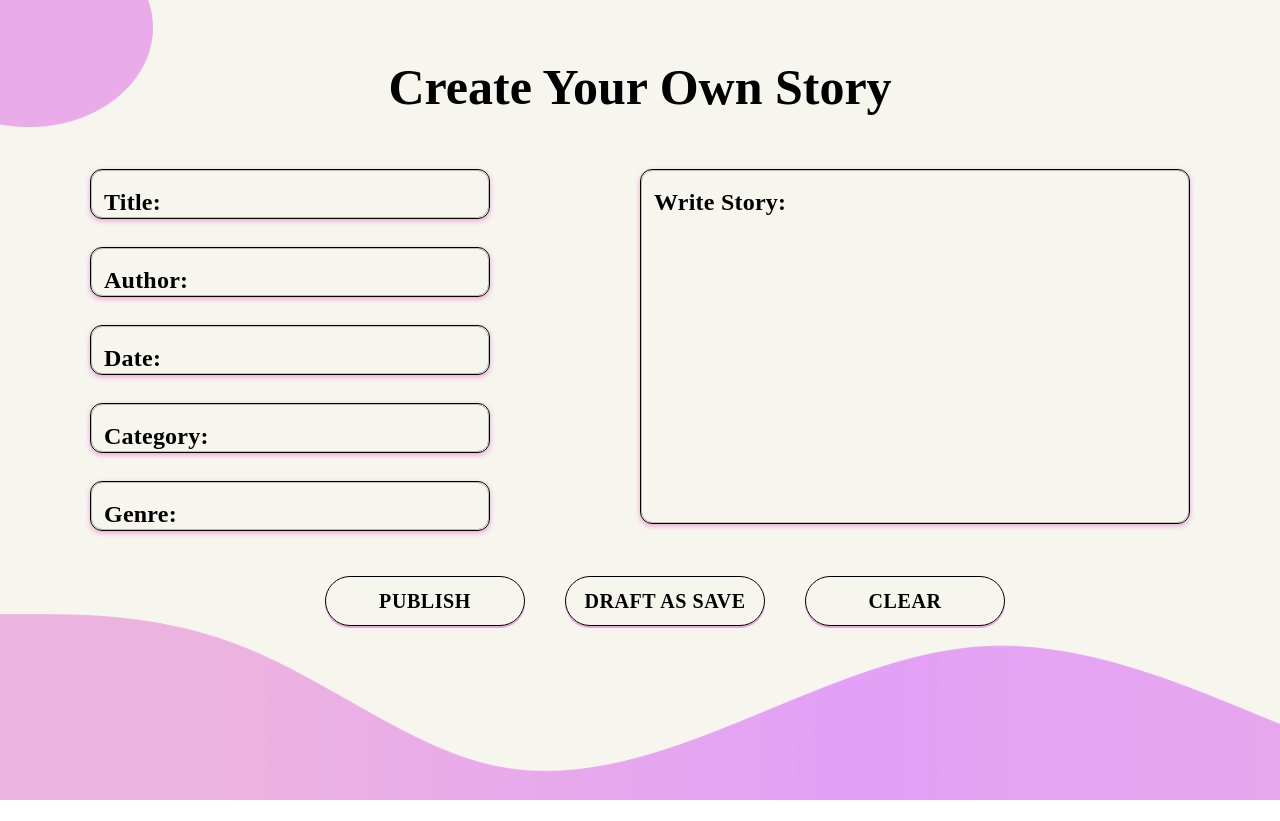
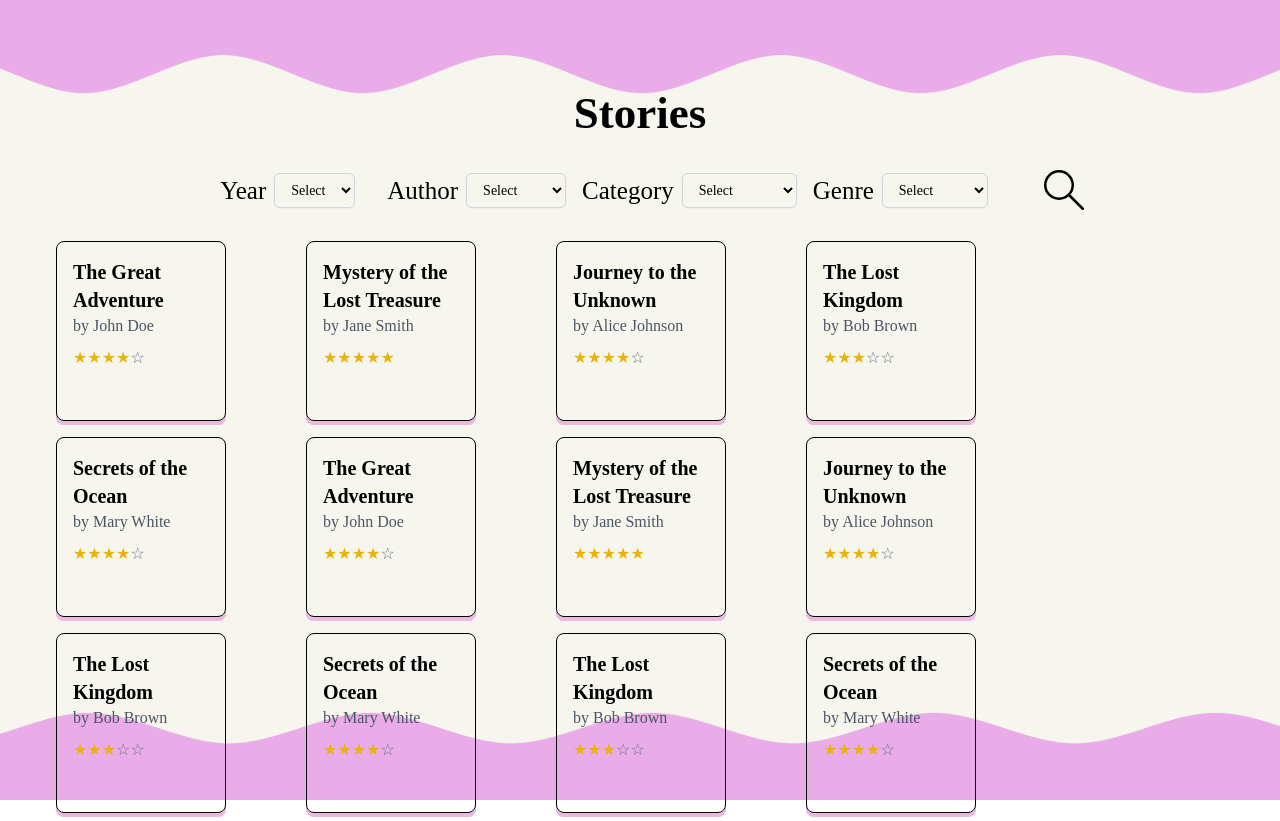
Before and after one commit to IsmatQasim/Mythica, a React (Create React App) app: page / in a window 1280 px wide. Before the commit the page ends 800 px from the top, so only its background shows below. Built offline with nearby package versions, Linux system fonts and the light colour scheme.

Commit message:
Creating Story Page

```diff
--- a/src/App.js
+++ b/src/App.js
@@ -1,20 +1,18 @@
 import React from "react";
-//import "./index.css";
+import "./index.css";
 // import CommunityAndPrivacy from "./Pages/Community&Privacy";
-//import Profile from "./Pages/Profile";
-import './Styles/CreateStoryForm.css';
-// import Stories from "./Pages/Stories";
-import StoryCreatePage from './Pages/CreateYourOwnStory';
+// import Profile from "./Pages/Profile";
+// import "./Styles/CreateStoryForm.css";
+import Stories from "./Pages/Stories";
+// import StoryCreatePage from "./Pages/CreateYourOwnStory";
 
 function App() {
   return (
     <div>
-    {/* <Stories /> */}
-      <StoryCreatePage />
-       {/* <CommunityAndPrivacy /> */}
-       {/*<Profile />*/ }
-
-
+      <Stories />
+      {/* <StoryCreatePage />
+      <CommunityAndPrivacy />
+      <Profile /> */}
     </div>
   );
 }
--- a/src/Components/Dropdown.jsx
+++ b/src/Components/Dropdown.jsx
@@ -0,0 +1,93 @@
+import React, { useState } from "react";
+
+const App = () => {
+  const [year, setYear] = useState("");
+  const [author, setAuthor] = useState("");
+  const [category, setCategory] = useState("");
+  const [genre, setGenre] = useState("");
+
+  // Mock data for dropdown options
+  const yearOptions = ["2022", "2023"];
+  const authorOptions = year === "2022" ? ["Author A", "Author B"] : ["Author C", "Author D"];
+  const categoryOptions = author === "Author A" ? ["Fiction"] : ["Non-Fiction"];
+  const genreOptions = category === "Fiction" ? ["Drama", "Adventure"] : ["History", "Biography"];
+
+  return (
+    <div className="text-center p-6">
+      {/* Reusing the dropdowns for Name, Year, Author, Category, Genre */}
+      <div className="flex justify-center space-x-4">
+
+        {/* Year Dropdown */}
+        <Dropdown
+          label="Year"
+          options={yearOptions}
+          selected={year}
+          onChange={(e) => {
+            setYear(e.target.value);
+            setAuthor("");
+            setCategory("");
+            setGenre("");
+          }}
+        />
+
+        {/* Author Dropdown */}
+        <Dropdown
+          label="Author"
+          options={authorOptions}
+          selected={author}
+          onChange={(e) => {
+            setAuthor(e.target.value);
+            setCategory("");
+            setGenre("");
+          }}
+        />
+
+        {/* Category Dropdown */}
+        <Dropdown
+          label="Category"
+          options={categoryOptions}
+          selected={category}
+          onChange={(e) => {
+            setCategory(e.target.value);
+            setGenre("");
+          }}
+        />
+
+        {/* Genre Dropdown */}
+        <Dropdown
+          label="Genre"
+          options={genreOptions}
+          selected={genre}
+          onChange={(e) => setGenre(e.target.value)}
+        />
+      </div>
+    </div>
+  );
+};
+
+// Reusable Dropdown Component
+const Dropdown = ({ label, options, selected, onChange }) => {
+  return (
+    <div className="flex flex-col items-center mx-4">
+      <label className="flex items-center space-x-2 smallText">
+        <span>{label}</span>
+        <div className="relative">
+          <select
+            value={selected}
+            onChange={onChange}
+            className="block w-full px-3 py-2 border border-gray-300 bg-transparent rounded-md shadow-sm focus:outline-none focus:ring-indigo-500 focus:border-indigo-500 sm:text-sm"
+          >
+            <option value="">Select</option>
+            {options.map((option, index) => (
+              <option key={index} value={option}>
+                {option}
+              </option>
+            ))}
+          </select>
+        </div>
+      </label>
+    </div>
+  );
+};
+
+export default App;
--- a/src/Components/SearchBar.jsx
+++ b/src/Components/SearchBar.jsx
@@ -0,0 +1,81 @@
+import React, { useState } from "react";
+
+const SearchBar = () => {
+  const [showInput, setShowInput] = useState(false);
+  const [searchTerm, setSearchTerm] = useState("");
+  const [isVisible, setIsVisible] = useState(true); // State to track visibility of the button
+
+  // Toggle visibility of the input field
+  const handleSearchToggle = () => {
+    setShowInput((prev) => !prev); // Toggle the input visibility
+    setIsVisible(false); // Hide the button when clicked
+  };
+
+  const handleSearch = (e) => {
+    e.preventDefault();
+    console.log("Searching for:", searchTerm);
+    setSearchTerm(""); // Clear input after search
+    setShowInput(false); // Close input after search
+    setIsVisible(true); // Optionally, show the button again after search
+  };
+
+  return (
+    <div className="relative flex items-center">
+      {isVisible && (
+        <button
+          onClick={handleSearchToggle}
+          className="px-4 py-2 font-medium text-black bg-transparent rounded-md focus:outline-none"
+        >
+          <svg
+            viewBox="0 0 32 32"
+            xmlns="http://www.w3.org/2000/svg"
+            className="w-10 h-10"
+            fill="none"
+            stroke="#000"
+            strokeWidth="2"
+            strokeLinecap="round"
+            strokeLinejoin="round"
+          >
+            <circle cx="12" cy="12" r="11" />
+            <line x1="20" x2="31" y1="20" y2="31" />
+          </svg>
+        </button>
+      )}
+
+      {showInput && (
+        <form onSubmit={handleSearch} className="flex items-center ml-2">
+          <div className="relative">
+            {/* Search input with icon */}
+            <input
+              type="text"
+              value={searchTerm}
+              onChange={(e) => setSearchTerm(e.target.value)}
+              placeholder="Search .."
+              className="pl-10 px-4 py-2 bg-transparent  border border-gray-300 rounded-md"
+            />
+            <button
+              type="submit"
+              className="absolute left-2 top-1/2 transform -translate-y-1/2"
+            >
+              <svg
+                viewBox="0 0 32 32"
+                xmlns="http://www.w3.org/2000/svg"
+                className="w-5 h-5"
+                fill="none"
+                stroke="#000"
+                strokeWidth="2"
+                strokeLinecap="round"
+                strokeLinejoin="round"
+              >
+                <circle cx="12" cy="12" r="11" />
+                <line x1="20" x2="31" y1="20" y2="31" />
+              </svg>
+            </button>
+          </div>
+        </form>
+      )}
+    </div>
+  );
+};
+
+export default SearchBar;
--- a/src/Components/StoryCard.jsx
+++ b/src/Components/StoryCard.jsx
@@ -0,0 +1,26 @@
+import React from "react";
+
+const StoryCard = ({ title, author, rating }) => {
+  return (
+    <div
+      className="w-[170px] h-[180px] mx-10 my-2 border border-black bg-transparent p-4 rounded-lg "
+      style={{
+        boxShadow:
+          "0px 4px rgba(242, 189, 212, 0.5), 0px 4px rgba(233, 172, 232, 0.5), 0px 4px rgba(227, 160, 246, 0.5), 0px 4px rgba(237, 179, 224, 0.5)",
+      }}
+    >
+      <h5 className="text-xl font-semibold ">{title}</h5>
+      <p className="text-gray-600">by {author}</p>
+      <div className="flex items-center mt-2">
+        <span className="text-yellow-500">
+          {"★".repeat(Math.floor(rating))}
+        </span>
+        <span className="text-gray-500">
+          {"☆".repeat(5 - Math.floor(rating))}
+        </span>
+      </div>
+    </div>
+  );
+};
+
+export default StoryCard;
--- a/src/Pages/Community&Privacy.jsx
+++ b/src/Pages/Community&Privacy.jsx
@@ -7,7 +7,7 @@ import Privacy from '../Components/Privacy'
 const CommunityAndPrivacy = () => {
   return (
     <>
-    <div className="myBackground">
+    <div className="background">
     <Community/>
     <Privacy />
     </div>
--- a/src/Pages/Profile.jsx
+++ b/src/Pages/Profile.jsx
@@ -36,7 +36,7 @@ const Profile = () => {
   return (
     <>
       <hr />
-      <div className="myBackground p-6">
+      <div className="background p-6">
         <button
           type="submit"
           className="submit-button bg-transparent text-black border border-black rounded-full px-8 py-2 me-[300px] mt-2 mx-auto block text-2xl bold transition-transform duration-300 ease-in-out transform hover:scale-110 active:scale-95"
--- a/src/Pages/Stories.jsx
+++ b/src/Pages/Stories.jsx
@@ -1,13 +1,33 @@
-import React from 'react'
-import "../Styles/Stories.css"
+import React from "react";
+import "../Styles/Stories.css";
+import Dropdown from "../Components/Dropdown";
+import SearchBar from "../Components/SearchBar";
+import StoryCard from "../Components/StoryCard";
 
 const Stories = () => {
   return (
-    <div className='storyBackground'>
+    <div className="storyBackground">
+      <h1 className="text-[45px] bold text-center pt-20">Stories</h1>
+      <div className="flex justify-center space-x-4">
+        <Dropdown />
+        <SearchBar />
+      </div>
+      <div className="flex flex-wrap px-4"> {/* Side padding added */}
+      <StoryCard title="The Great Adventure" author="John Doe" rating={4.5} />
+      <StoryCard title="Mystery of the Lost Treasure" author="Jane Smith" rating={5} />
+      <StoryCard title="Journey to the Unknown" author="Alice Johnson" rating={4} />
+      <StoryCard title="The Lost Kingdom" author="Bob Brown" rating={3.5} />
+      <StoryCard title="Secrets of the Ocean" author="Mary White" rating={4.2} />
+      <StoryCard title="The Great Adventure" author="John Doe" rating={4.5} />
+      <StoryCard title="Mystery of the Lost Treasure" author="Jane Smith" rating={5} />
+      <StoryCard title="Journey to the Unknown" author="Alice Johnson" rating={4} />
+      <StoryCard title="The Lost Kingdom" author="Bob Brown" rating={3.5} />
+      <StoryCard title="Secrets of the Ocean" author="Mary White" rating={4.2} />
+      <StoryCard title="The Lost Kingdom" author="Bob Brown" rating={3.5} />
+      <StoryCard title="Secrets of the Ocean" author="Mary White" rating={4.2} />
+      </div>
+    </div>
+  );
+};
 
-
-    </div>
-  )
-}
-
-export default Stories
+export default Stories;
--- a/src/Styles/Privacy&Community.css
+++ b/src/Styles/Privacy&Community.css
@@ -1,7 +1,7 @@
 * {
   font-family: "PPHatton";
 }
-.myBackground {
+.background {
   background-image: url("../Images/Profile & Community.png");
   background-size: cover;
   background-position: center;
@@ -18,6 +18,3 @@
   font-weight: Ultralight;
   font-size: 35px;
 }
-@tailwind base;
-@tailwind components;
-@tailwind utilities;
--- a/src/Styles/Profile.css
+++ b/src/Styles/Profile.css
@@ -1,7 +1,7 @@
 * {
   font-family: "PPHatton";
 }
-.myBackground {
+.background {
   background-image: url("../Images/Profile & Community.png");
   background-size: cover;
   background-position: center;
--- a/src/Styles/Stories.css
+++ b/src/Styles/Stories.css
@@ -1,6 +1,5 @@
-
   .storyBackground{
-    background-image: url("../Images/image.png");
+    background-image: url("../Images/Stories.png");
     background-size: cover;
     background-position: center;
     height: 100vh;
--- a/src/index.css
+++ b/src/index.css
@@ -1,9 +1,22 @@
 @tailwind base;
 @tailwind components;
 @tailwind utilities;
-
-
-.bold {
-    font-family: 'PPHatton';
+*{
+    font-family:'PPHatton'
+}
+.heroSectionHeading{
+    font-size: 50px;
     font-weight: bold;
 }
+.bold{
+    font-size:45px;
+    font-weight:bold;
+}
+.text{
+    font-size: 35px;
+    font-weight: ultralight;
+}
+.smallText{
+    font-size: 25px;
+    font-weight: lighter;
+}
```
